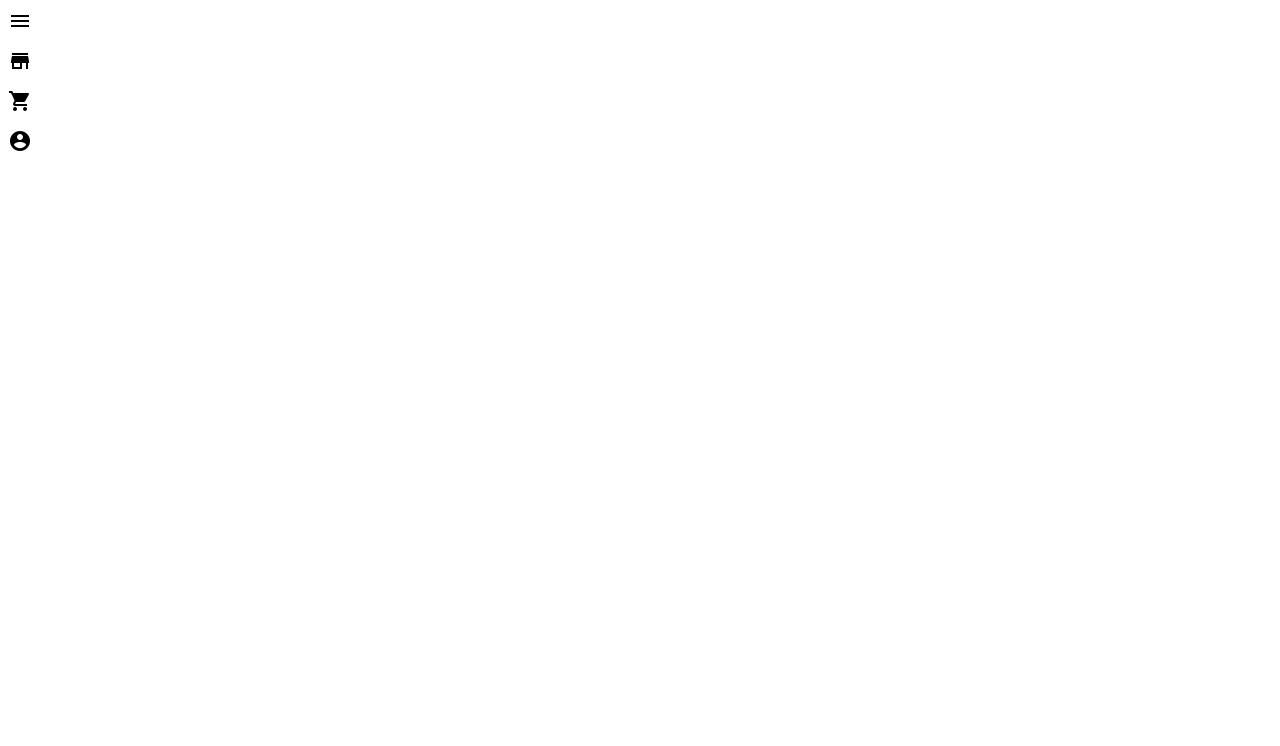
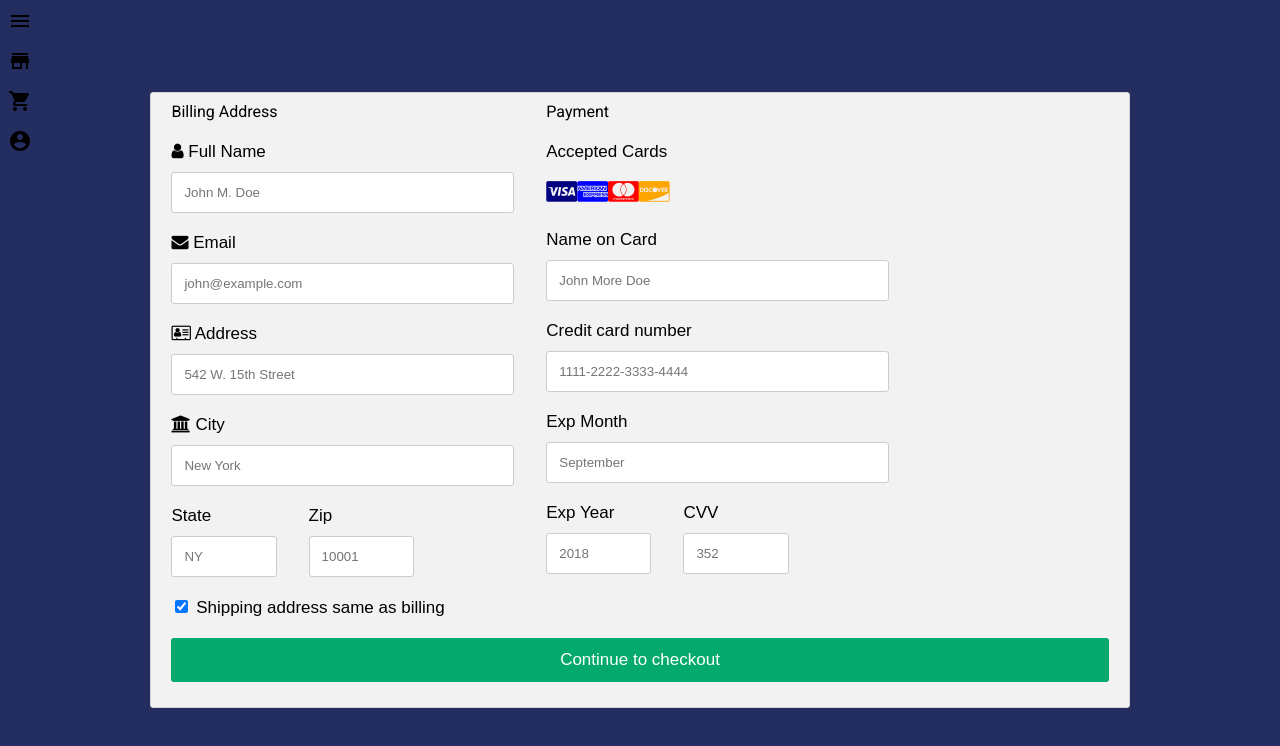
Before and after one commit to Chaithra-k-s/CropDeal, an Angular app in the folder CropDeal/FrontEnd/CropDeal/: page /complete in a window 1280 px wide. Before the commit this address led to /. Shown: the top 746 px of the page. Built offline with nearby package versions, Linux system fonts and the light colour scheme.

Commit message:
payment proxy
Signed-off-by: Chaithra-k-s <kschaithra21@gmail.com>

```diff
--- a/CropDeal/FrontEnd/CropDeal/src/app/app-routing.module.ts
+++ b/CropDeal/FrontEnd/CropDeal/src/app/app-routing.module.ts
@@ -11,6 +11,7 @@ import { InvoicepageComponent } from './cart/invoicepage.component';
 import { LoginComponent } from './login/login.component';
 import { RegisterComponent } from './register/register.component';
 import { UploadCropComponent } from './upload-crop/upload-crop.component';
+import { CompleteComponent } from './complete/complete.component';
 
 const routes: Routes = [
   {path:"",component:FrontpageComponent},
@@ -23,7 +24,8 @@ const routes: Routes = [
   {path:"providecrop",component:UploadCropComponent},
   {path:"receipt",component:FarmerlistComponent},
   {path:"dealers",component:DealerlistComponent},
-  {path:"deleteuser",component:DeleteaccountpageComponent}
+  {path:"deleteuser",component:DeleteaccountpageComponent},
+  {path:"complete",component:CompleteComponent}
 ];
 
 @NgModule({
--- a/CropDeal/FrontEnd/CropDeal/src/app/complete/complete.component.css
+++ b/CropDeal/FrontEnd/CropDeal/src/app/complete/complete.component.css
@@ -10,71 +10,13 @@ body {
     -webkit-font-smoothing: antialiased;
     -moz-osx-font-smoothing: grayscale;
   }
-  section {
+  section.finish {
     background: #ffffff;
     display: flex;
     flex-direction: column;
-    width: 400px;
-    height: 112px;
+    width: 50%;
+    height: 152px;
     border-radius: 6px;
+    padding: 20px;
     justify-content: space-between;
   }
-  .product {
-    display: flex;
-  }
-  .description {
-    display: flex;
-    flex-direction: column;
-    justify-content: center;
-  }
-  p {
-    font-style: normal;
-    font-weight: 500;
-    font-size: 14px;
-    line-height: 20px;
-    letter-spacing: -0.154px;
-    color: #242d60;
-    height: 100%;
-    width: 100%;
-    padding: 0 20px;
-    display: flex;
-    align-items: center;
-    justify-content: center;
-    box-sizing: border-box;
-  }
-  img {
-    border-radius: 6px;
-    margin: 10px;
-    width: 54px;
-    height: 57px;
-  }
-  h3,
-  h5 {
-    font-style: normal;
-    font-weight: 500;
-    font-size: 14px;
-    line-height: 20px;
-    letter-spacing: -0.154px;
-    color: #242d60;
-    margin: 0;
-  }
-  h5 {
-    opacity: 0.5;
-  }
-  #checkout-button {
-    height: 36px;
-    background: #556cd6;
-    color: white;
-    width: 100%;
-    font-size: 14px;
-    border: 0;
-    font-weight: 500;
-    cursor: pointer;
-    letter-spacing: 0.6;
-    border-radius: 0 0 6px 6px;
-    transition: all 0.2s ease;
-    box-shadow: 0px 4px 5.5px 0px rgba(0, 0, 0, 0.07);
-  }
-  #checkout-button:hover {
-    opacity: 0.8;
-  }
--- a/CropDeal/FrontEnd/CropDeal/src/app/complete/complete.component.html
+++ b/CropDeal/FrontEnd/CropDeal/src/app/complete/complete.component.html
@@ -1,17 +1,205 @@
 <!-- completion of tranaction -->
-<html>
+<!DOCTYPE html>
+<html  *ngIf="show">
+<head>
+<meta name="viewport" content="width=device-width, initial-scale=1">
+<link rel="stylesheet" href="https://cdnjs.cloudflare.com/ajax/libs/font-awesome/4.7.0/css/font-awesome.min.css">
+<style>
+body {
+  font-family: Arial;
+  font-size: 17px;
+  padding: 8px;
+}
+
+* {
+  box-sizing: border-box;
+}
+
+.row {
+  display: -ms-flexbox; /* IE10 */
+  display: flex;
+  width: 80%;
+  margin-right: 8%;
+  -ms-flex-wrap: wrap; /* IE10 */
+  flex-wrap: wrap;
+  margin: 0 -16px;
+}
+
+.col-25 {
+  -ms-flex: 25%; /* IE10 */
+  flex: 25%;
+}
+
+.col-50 {
+  -ms-flex: 50%; /* IE10 */
+  flex: 50%;
+}
+
+.col-75 {
+  -ms-flex: 75%; /* IE10 */
+  flex: 75%;
+}
+
+.col-25,
+.col-50,
+.col-75 {
+  padding: 0 16px;
+}
+
+.container {
+  background-color: #f2f2f2;
+  padding: 5px 20px 15px 20px;
+  border: 1px solid lightgrey;
+  border-radius: 3px;
+}
+
+input[type=text] {
+  width: 100%;
+  margin-bottom: 20px;
+  padding: 12px;
+  border: 1px solid #ccc;
+  border-radius: 3px;
+}
+
+label {
+  margin-bottom: 10px;
+  display: block;
+}
+
+.icon-container {
+  margin-bottom: 20px;
+  padding: 7px 0;
+  font-size: 24px;
+}
+
+.btn {
+  background-color: #04AA6D;
+  color: white;
+  padding: 12px;
+  margin: 10px 0;
+  border: none;
+  width: 100%;
+  border-radius: 3px;
+  cursor: pointer;
+  font-size: 17px;
+}
+
+.btn:hover {
+  background-color: #45a049;
+}
+
+a {
+  color: #2196F3;
+}
+
+hr {
+  border: 1px solid lightgrey;
+}
+
+span.price {
+  float: right;
+  color: grey;
+}
+
+/* Responsive layout - when the screen is less than 800px wide, make the two columns stack on top of each other instead of next to each other (also change the direction - make the "cart" column go on top) */
+@media (max-width: 800px) {
+  .row {
+    flex-direction: column-reverse;
+  }
+  .col-25 {
+    margin-bottom: 20px;
+  }
+}
+</style>
+</head>
+<body>
+
+<!-- <h2>Responsive Checkout Form</h2> -->
+<!-- <p>Resize the browser window to see the effect. When the screen is less than 800px wide, make the two columns stack on top of each other instead of next to each other.</p> -->
+<div class="row">
+  <div class="col-75">
+    <div class="container">
+      <form action="/action_page.php">
+
+        <div class="row">
+          <div class="col-50">
+            <h3>Billing Address</h3>
+            <label for="fname"><i class="fa fa-user"></i> Full Name</label>
+            <input type="text" id="fname" name="firstname" placeholder="John M. Doe">
+            <label for="email"><i class="fa fa-envelope"></i> Email</label>
+            <input type="text" id="email" name="email" placeholder="john@example.com">
+            <label for="adr"><i class="fa fa-address-card-o"></i> Address</label>
+            <input type="text" id="adr" name="address" placeholder="542 W. 15th Street">
+            <label for="city"><i class="fa fa-institution"></i> City</label>
+            <input type="text" id="city" name="city" placeholder="New York">
+
+            <div class="row">
+              <div class="col-50">
+                <label for="state">State</label>
+                <input type="text" id="state" name="state" placeholder="NY">
+              </div>
+              <div class="col-50">
+                <label for="zip">Zip</label>
+                <input type="text" id="zip" name="zip" placeholder="10001">
+              </div>
+            </div>
+          </div>
+
+          <div class="col-50">
+            <h3>Payment</h3>
+            <label for="fname">Accepted Cards</label>
+            <div class="icon-container">
+              <i class="fa fa-cc-visa" style="color:navy;"></i>
+              <i class="fa fa-cc-amex" style="color:blue;"></i>
+              <i class="fa fa-cc-mastercard" style="color:red;"></i>
+              <i class="fa fa-cc-discover" style="color:orange;"></i>
+            </div>
+            <label for="cname">Name on Card</label>
+            <input type="text" id="cname" name="cardname" placeholder="John More Doe">
+            <label for="ccnum">Credit card number</label>
+            <input type="text" id="ccnum" name="cardnumber" placeholder="1111-2222-3333-4444">
+            <label for="expmonth">Exp Month</label>
+            <input type="text" id="expmonth" name="expmonth" placeholder="September">
+            <div class="row">
+              <div class="col-50">
+                <label for="expyear">Exp Year</label>
+                <input type="text" id="expyear" name="expyear" placeholder="2018">
+              </div>
+              <div class="col-50">
+                <label for="cvv">CVV</label>
+                <input type="text" id="cvv" name="cvv" placeholder="352">
+              </div>
+            </div>
+          </div>
+
+        </div>
+        <label>
+          <input type="checkbox" checked="checked" name="sameadr"> Shipping address same as billing
+        </label>
+        <input type="button" (click)="submit()" value="Continue to checkout" class="btn">
+      </form>
+    </div>
+  </div>
+
+</div>
+
+</body>
+</html>
+<html *ngIf="!show">
 <head>
   <title>Thanks for your order!</title>
   <link rel="stylesheet" href="complete.component.css">
 </head>
 <body>
-  <section>
-    <p>
+  <section class="finish">
+    <div>
       We appreciate your business! If you have any questions, please email
       <a href="mailto:orders@example.com">kschaithra21@gmail.com</a>
-      . You can collect crop from farmer and to buy more click <a href="/crop">BUY MORE</a>below.
-    </p>
-
-    <button (click)="goback()" mat-button>BUY MORE</button>
+      <br>
+      <br><br>
+     You can collect crop from farmer and to buy more click <a href="/crop">BUY MORE</a> below.
+    </div>
+    <br><br>
+    <button (click)="goback()" mat-raised-button>BUY MORE</button>
   </section>
 </body>
--- a/CropDeal/FrontEnd/CropDeal/src/app/complete/complete.component.ts
+++ b/CropDeal/FrontEnd/CropDeal/src/app/complete/complete.component.ts
@@ -7,12 +7,20 @@ import { Router } from '@angular/router';
   styleUrls: ['./complete.component.css']
 })
 export class CompleteComponent implements OnInit {
-
+show=true;
   constructor(private router:Router) { }
   goback(){
-    this.router.navigateByUrl("crop")
+    this.router.navigateByUrl("product")
   }
   ngOnInit(): void {
+    this.submit
+    // console.log(this.show);
+
+  }
+  submit(){
+    this.show=false
+    // console.log(this.show);
+
   }
 
 }
--- a/CropDeal/FrontEnd/CropDeal/src/app/farmerlist/farmerlist.component.html
+++ b/CropDeal/FrontEnd/CropDeal/src/app/farmerlist/farmerlist.component.html
@@ -16,7 +16,8 @@
           <h5>Rs.{{crop.crop_price}}</h5>
         </div>
       </div>
-      <button type="button" id="checkout-button"> <a href="C:\nodejs\CropDeal\BackEnd\stripe\checkout.html">Checkout</a> </button>
+      <button type="button" (click)="checkout()" id="checkout-button">Checkout</button>
+         <!-- <a href="C:\nodejs\CropDeal\BackEnd\stripe\checkout.html">Checkout</a> </button> -->
     </section>
   </body>
 
--- a/CropDeal/FrontEnd/CropDeal/src/app/farmerlist/farmerlist.component.ts
+++ b/CropDeal/FrontEnd/CropDeal/src/app/farmerlist/farmerlist.component.ts
@@ -1,4 +1,5 @@
 import { Component, OnInit } from '@angular/core';
+import { Router } from '@angular/router';
 import { crop } from '../observables';
 import { InvoiceService } from '../services/invoice.service';
 
@@ -10,7 +11,7 @@ import { InvoiceService } from '../services/invoice.service';
 export class FarmerlistComponent implements OnInit {
 data:any
 visible=false
-  constructor(private invoiceserver:InvoiceService) { }
+  constructor(private invoiceserver:InvoiceService,private router:Router) { }
   ngOnInit(): void {
     console.log(this.invoiceserver.cart);
     this.data=this.invoiceserver.cart;
@@ -24,6 +25,6 @@ remove(crop:any){
   this.invoiceserver.deleteCartItem(crop._id);
 }
 checkout(){
-
+  this.router.navigateByUrl("complete")
 }
 }
```
